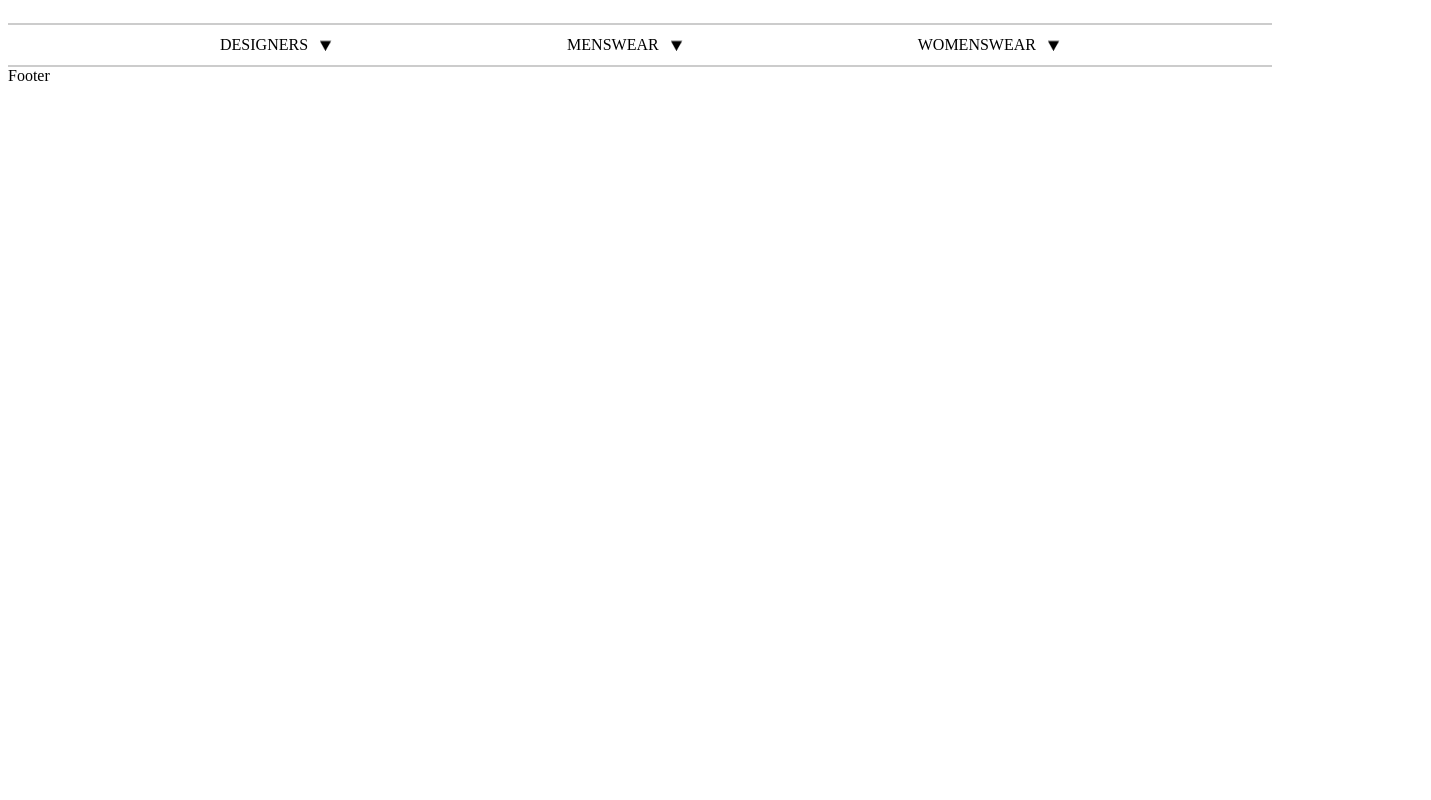
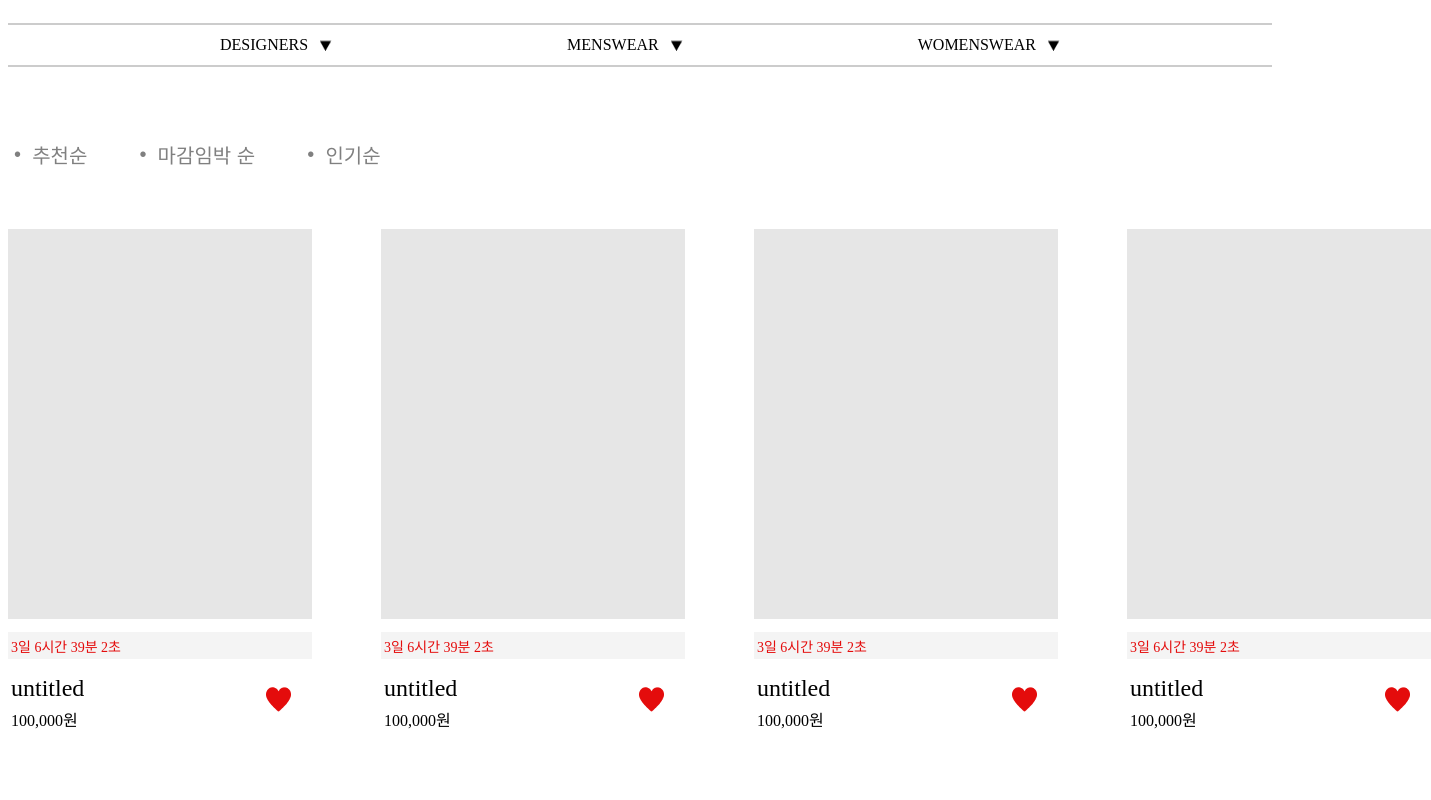
Before and after one commit to Bid-5th-umc/Frontend, a React (Create React App) app in the folder bid-web/: page /shop in a window 1280 px wide. Shown: the part 160-960 px from the top of the page, 1431 px wide, since content can reach past the window. Before the commit the page ends 800 px from the top, so only its background shows below. Built offline with nearby package versions, Linux system fonts and the light colour scheme.

Commit message:
[feature2] ShopMain페이지 퍼블리싱 구현

```diff
--- /dev/null
+++ b/bid-web/src/Components/Shop/ShopMain.css
@@ -0,0 +1,108 @@
+.goodsComponent {
+  display: flex;
+  flex-direction: column;
+  justify-content: center;
+  width: 19rem;
+  height: 31.56rem;
+}
+
+.goodsImg {
+  width: full;
+  height: 25.3125rem;
+  background-color: #E6E6E6;
+  display: flex;
+  justify-content: center;
+  align-items: center;
+}
+
+.goodsTimeBox {
+  width: full;
+  height: 1.75rem;
+  margin-top: 0.81rem;
+  display: flex;
+  justify-items: start;
+  align-items: center;
+  padding-left: 0.19rem;
+  background-color: #F4F4F4;
+}
+
+.goodsTimeText {
+  color: #E40C0C;
+  font-size: 0.875rem;
+}
+
+.goodsName {
+  width: 4.5rem;
+  height: 1.8125rem;
+  margin-top: 0.5rem;
+  margin-left: 0.19rem;
+  font-size: 1.5rem;
+}
+
+.goodsPrice {
+  width: auto;
+  height: 1.1875rem;
+  margin-top: 0.19rem;
+  margin-left: 0.19rem;
+  font-size: 1rem;
+}
+
+.goodsLikeDiv {
+  padding: 0.44rem;
+  width: 2.4425rem;
+  height: 2.5675rem;
+  margin-top: 1.22rem;
+}
+
+/* 상품 컴포넌트에서 '이름, 가격, 관심상품 표시' row로 묶은 div */
+.goodsNamePriceLike {
+  display: flex;
+  flex-direction: row;
+  justify-content: space-between;
+  align-items: center;
+}
+
+/* 상품 컴포넌트에서 '이름, 가격' col로 묶은 div */
+
+.goodsNamePrice {
+  display: flex;
+  flex-direction: column;
+}
+
+.goodsGrid-container {
+  display: grid;
+  grid-template-columns: repeat(4, 1fr);
+  gap: 4.31rem;
+  margin: auto;
+  margin-top: 2.62rem;
+  margin-bottom: 8.56rem;
+  width: 88.93rem;
+}
+
+.sequenceCom {
+  display: flex;
+  flex-direction: row;
+  justify-content: space-between;
+  align-items: center;
+  gap: 0.7rem;
+  border: none;
+  font-size: 1.25rem;
+  background-color: white;
+}
+
+.sequenceDot {
+  color: #808080;
+}
+
+.sequenceName {
+  color: #808080;
+}
+
+.sequence-container {
+  display: flex;
+  flex-direction: row;
+  gap: 2.5rem;
+  margin: auto;
+  margin-top: 3.44rem;
+  width: 88.93rem;
+}
--- /dev/null
+++ b/bid-web/src/Components/Shop/ShopMain.js
@@ -0,0 +1,16 @@
+import React from 'react'
+import CategoryBar from '../Common/CategoryBar'
+import SequenceContainer from './SequenceContainer'
+import GoodsGrid from './GoodsGrid'
+
+const ShopMain = () => {
+  return (
+    <div>
+      <CategoryBar/>
+      <SequenceContainer/>
+      <GoodsGrid/>
+    </div>
+  )
+}
+
+export default ShopMain
--- a/bid-web/src/Pages/ShopMainPage.js
+++ b/bid-web/src/Pages/ShopMainPage.js
@@ -1,11 +1,12 @@
 import React from 'react'
 import Layout from '../Components/Layout/Layout'
-import CategoryBar from '../Components/Common/CategoryBar'
+import ShopMain from '../Components/Shop/ShopMain'
+
 
 const ShopMainPage = () => {
   return (
     <Layout>
-      <CategoryBar/>
+      <ShopMain/>
     </Layout>
   )
 }
```
